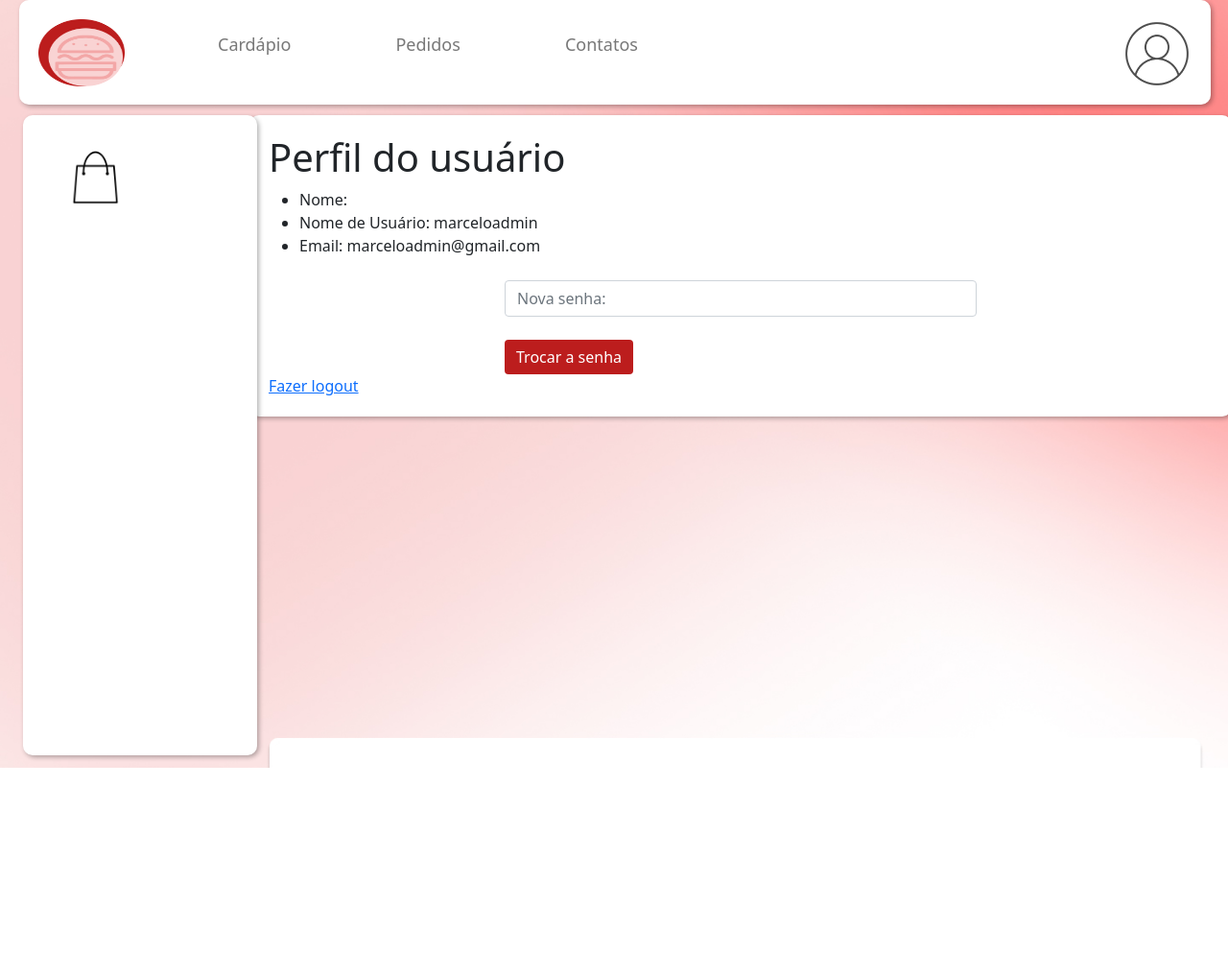
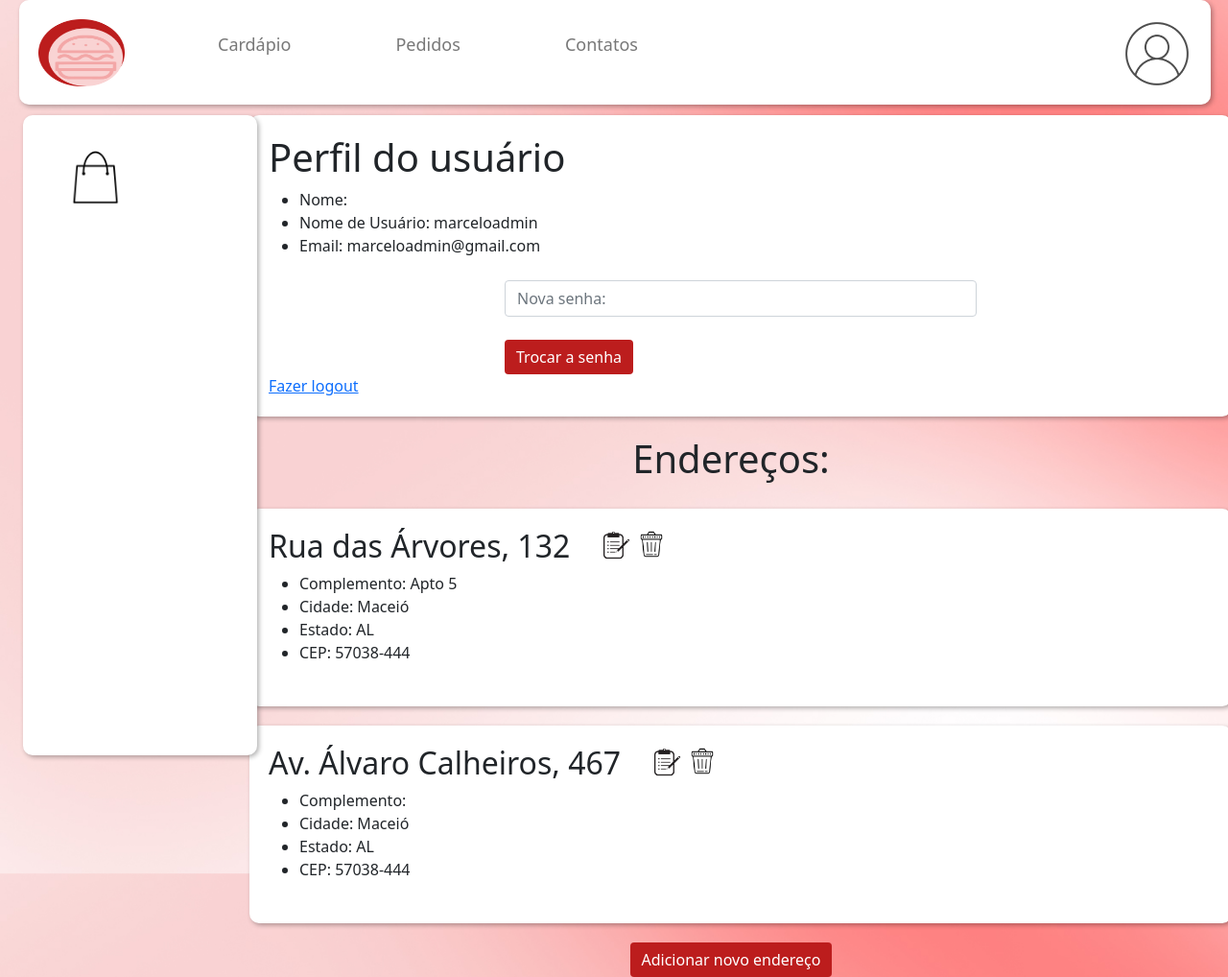
Before and after one commit to MarceloDowNeto/SistemaRestaurante, a Django app: page /profile/ in a window 1280 px wide. Shown: the whole page at 96% size. Before the commit the page ends 800 px from the top, so only its background shows below. Run offline with Django 5.2, Linux system fonts and the light colour scheme; a user stored in the database is signed in; data comes from the database, SQL or seed files in the repository; both versions use the stored data as it was after the commit.

Commit message:
Adicionando tabela de endereço e função de adicionar, editar e remover endereços

```diff
--- a/app/models.py
+++ b/app/models.py
@@ -56,6 +56,19 @@ class Sacola(models.Model):
     def __str__(self):
         return str(self.id)
 
+class Endereco(models.Model):
+    user = models.ForeignKey(User, on_delete=models.CASCADE, related_name="enderecos")
+    rua = models.CharField(max_length=500)
+    numero = models.CharField(max_length=100)
+    cidade = models.CharField(max_length=100)
+    estado = models.CharField(max_length=100)
+    complemento = models.CharField(max_length=500)
+    cep = models.CharField(max_length=20)
+    criado_em = models.DateTimeField(auto_now_add=True)
+
+    def __str__(self):
+        return f"{self.rua}, {self.numero}, {self.complemento} / {self.cidade} - {self.estado}"
+
 
 
 def m2m_changed_sacola_receiver(sender, instance, action, *args, **kwargs):
--- a/app/templates/dashboard/profile.html
+++ b/app/templates/dashboard/profile.html
@@ -27,6 +27,28 @@
     </form>
     <a href="/logouts/ ">Fazer logout</a>
 </div>
+<h1>Endereços:</h1>
+{% if enderecos %}
+{% for endereco in enderecos %}
+<div class="content-bar">
+    <div>
+        <h2>{{ endereco.rua }}, {{ endereco.numero }}</h2>
+        <ul>
+            <li>Complemento: {{ endereco.complemento }}</li>
+            <li>Cidade: {{ endereco.cidade }}</li>
+            <li>Estado: {{ endereco.estado }}</li>
+            <li>CEP: {{ endereco.cep }}</li>
+        </ul>
+    </div>
+    <div>
+        <a href="/edit_endereco/{{endereco.id}}"><img src="..\..\static\editar.png" alt="" style="height: 35px; width: 35px;"></a>
+        <a href="/remove_endereco/{{endereco.id}}"><img src="..\..\static\lixeira.png" alt="" style="height: 30px; width: 30px;"></a>
+    </div>
+
+</div>
+{% endfor %}
+{% endif %}
+<a id="botao" href="{% url 'add_endereco' %}" class="btn btn-primary">Adicionar novo endereço</a>
 {% else %}
 Você não tem acesso a essa página! Faça login: <br>
 <a class="btn btn-dark mt-4 mt-4" href="/">Voltar</a>
--- a/app/views.py
+++ b/app/views.py
@@ -2,7 +2,7 @@ from django.shortcuts import render,redirect, get_object_or_404
 from django.http import HttpResponse, JsonResponse
 from django.contrib.auth.models import User
 from django.contrib.auth import  authenticate,login,logout
-from app.models import Categoria, Produto, Sacola
+from app.models import Categoria, Produto, Sacola, Endereco
 
 def home(request):
     if request.user.is_authenticated:
@@ -69,7 +69,10 @@ def newdashboard(request):
     return  render(request,'dashboard/dashboard.html', data)
 
 def profile(request):
-    return  render(request,'dashboard/profile.html')
+    data = {}
+    enderecos = Endereco.objects.filter(user=request.user)
+    data['enderecos'] = enderecos
+    return  render(request,'dashboard/profile.html', data)
 
 def contatos(request):
     return  render(request,'dashboard/contatos.html')
@@ -120,3 +123,35 @@ def remove_sacola(request):
             except Produto.DoesNotExist:
                 return JsonResponse({"error": "Produto não encontrado!"}, status=404)
     return JsonResponse({"error": "Requisição inválida!"}, status=400)
+
+def add_endereco(request):
+    if request.method == "POST":
+        rua = request.POST.get("rua")
+        numero = request.POST.get("numero")
+        cidade = request.POST.get("cidade")
+        estado = request.POST.get("estado")
+        complemento = request.POST.get("complemento")
+        cep = request.POST.get("cep")
+        Endereco.objects.create(user=request.user, rua=rua, numero=numero, cidade=cidade, estado=estado,complemento=complemento, cep=cep)
+        return redirect('/profile/')  # Redireciona de volta para o perfil
+    return render(request, 'dashboard/endereco_form.html')
+
+def edit_endereco(request, endereco_id):
+    endereco = get_object_or_404(Endereco, id=endereco_id, user=request.user)
+    if request.method == "POST":
+        endereco.rua = request.POST.get("rua")
+        endereco.numero = request.POST.get("numero")
+        endereco.cidade = request.POST.get("cidade")
+        endereco.estado = request.POST.get("estado")
+        endereco.complemento = request.POST.get("complemento")
+        endereco.cep = request.POST.get("cep")
+        endereco.save()
+        return redirect('/profile/')  # Redireciona de volta para o perfil
+    return render(request, 'dashboard/endereco_form.html', {'endereco': endereco})
+
+def remove_endereco(request, endereco_id):
+    endereco = get_object_or_404(Endereco, id=endereco_id, user=request.user)
+    if request.method == "POST":
+        endereco.delete()
+        return redirect('/profile/')  # Redireciona de volta para o perfil
+    return render(request, 'dashboard/confirm_remocao.html', {'endereco': endereco})
--- a/project/urls.py
+++ b/project/urls.py
@@ -20,7 +20,7 @@ from django.contrib import admin
 from django.urls import path, include
 from django.conf import settings
 from django.conf.urls.static import static
-from app.views import  home,create,store,painel,dologin,dashboard,logouts,changePassword,newdashboard,profile,contatos,sacola,add_sacola,remove_sacola
+from app.views import  home,create,store,painel,dologin,dashboard,logouts,changePassword,newdashboard,profile,contatos,sacola,add_sacola,remove_sacola,add_endereco,edit_endereco,remove_endereco
 
 urlpatterns =[
     path('admin/', admin.site.urls),
@@ -38,4 +38,7 @@ urlpatterns =[
     path('sacola/',sacola),
     path('add_sacola/',add_sacola, name='add_sacola'),
     path('remove_sacola/', remove_sacola, name='remove_sacola'),
+    path('add_endereco/', add_endereco, name='add_endereco'),
+    path('edit_endereco/<int:endereco_id>/', edit_endereco, name='edit_endereco'),
+    path('remove_endereco/<int:endereco_id>/', remove_endereco, name='remove_endereco'),
 ]+ static(settings.MEDIA_URL, document_root=settings.MEDIA_ROOT)
```
Also changed, not shown: app/admin.py (+6 -1 lines), app/forms.py (added, +7 -0 lines), app/templates/dashboard/confirm_remocao.html (added, +26 -0 lines), app/templates/dashboard/endereco_form.html (added, +42 -0 lines), app/migrations/0002_endereco.py (added), app/static/editar.png (added), db.sqlite3.
